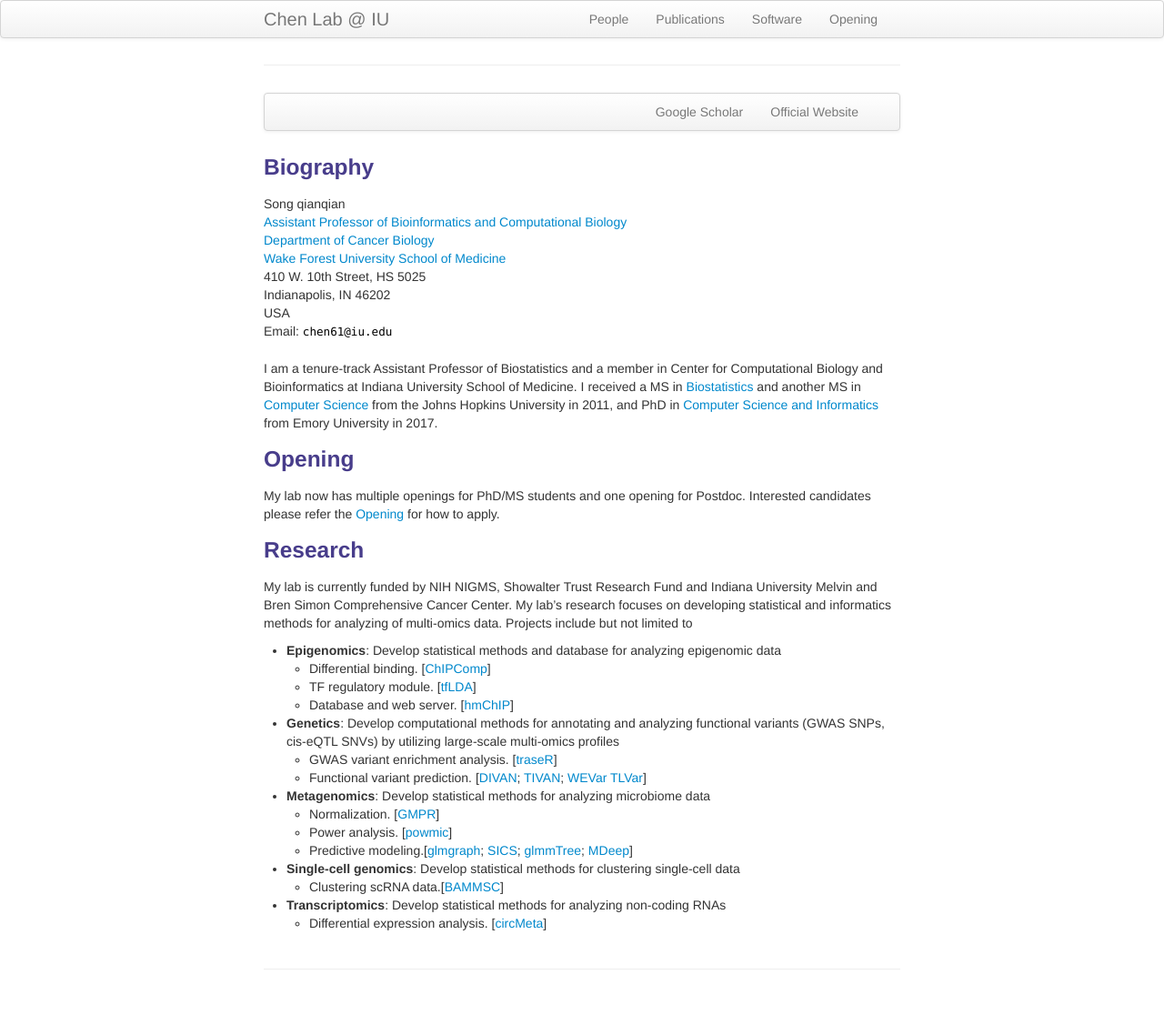
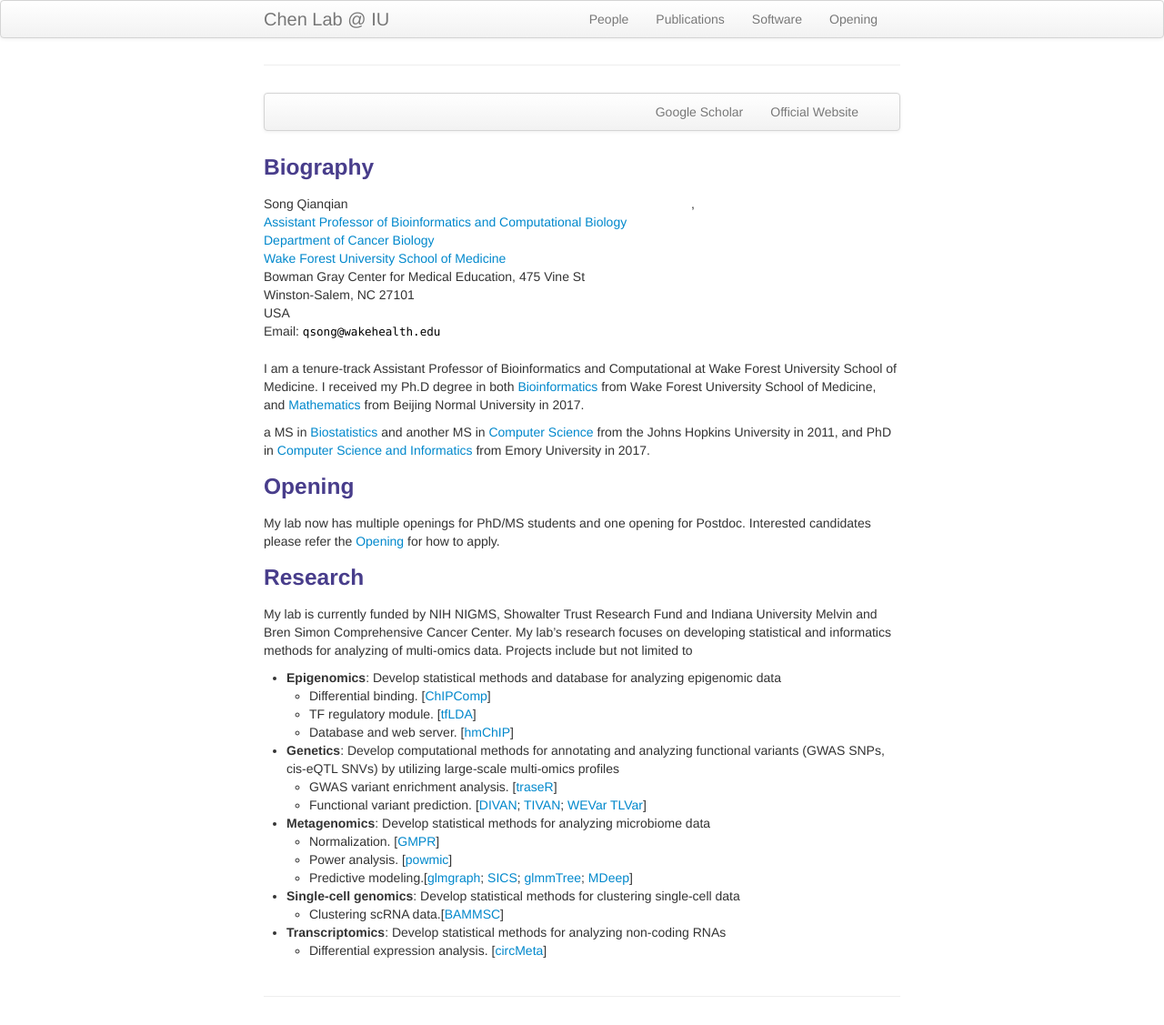
Before and after one commit to songqianqianlab/songqianqianlab.github.io2, a Jekyll site: the page built from index.md, in a window 1280 px wide. Shown: the whole page at 91% size. Built offline with Jekyll 4.4.1, drawn with Linux system fonts in a browser that asks for light colours; before the commit the page ends 1097 px from its top, so only the background shows below that.

Commit message:
Update index.md

```diff
--- a/index.md
+++ b/index.md
@@ -18,23 +18,26 @@ description: I am a tenure-track Assistant Professor of Bioinformatics and Compu
 <div class="container">
     <div class="row-fluid">
         <div class="span5">
-            Song qianqian<br/>
+            Song Qianqian<br/>
             <a href="https://profiles.wakehealth.edu/display/Person/qsong">Assistant Professor of Bioinformatics and Computational Biology</a><br/>
 		<a href="https://school.wakehealth.edu/departments/cancer-biology">Department of Cancer Biology</a><br/>
 		 <a href="https://school.wakehealth.edu/">Wake Forest University School of Medicine</a><br/>
- 410 W. 10th Street, HS 5025 <br/>
-    Indianapolis, IN 46202<br/>
+Bowman Gray Center for Medical Education, 475 Vine St <br/>
+    Winston-Salem, NC 27101<br/>
             USA<br/>
             <div id="hide_email">
-            Email: <code>chen61@iu.edu</code><br/>
+            Email: <code>qsong@wakehealth.edu</code><br/>
             </div>
-        </div>
+        </div>,
 </div>
 <br/>
 	</div>
 
 
-I am a tenure-track Assistant Professor of Biostatistics and a member in Center for Computational Biology and Bioinformatics at Indiana University School of Medicine. I received a MS in [Biostatistics](http://www.jhsph.edu/departments/biostatistics/index.html) and another MS in [Computer Science](https://www.cs.jhu.edu/) from the Johns Hopkins University in 2011, and PhD in [Computer Science and Informatics](http://www.cs.emory.edu/) from Emory University in 2017.
+I am a tenure-track Assistant Professor of Bioinformatics and Computational at Wake Forest University School of Medicine. I received my Ph.D degree in both [Bioinformatics](https://school.wakehealth.edu/research/institutes-and-centers/center-for-biomedical-informatics) from Wake Forest University School of Medicine, and [Mathematics](http://math.english.bnu.edu.cn/) from Beijing Normal University in 2017.
+
+
+a MS in [Biostatistics](http://www.jhsph.edu/departments/biostatistics/index.html) and another MS in [Computer Science](https://www.cs.jhu.edu/) from the Johns Hopkins University in 2011, and PhD in [Computer Science and Informatics](http://www.cs.emory.edu/) from Emory University in 2017.
 
 ### Opening
 My lab now has multiple openings for PhD/MS students and one opening for Postdoc. Interested candidates please refer the [Opening](https://lichen-lab.github.io//pages/opening.html) for how to apply.
```
